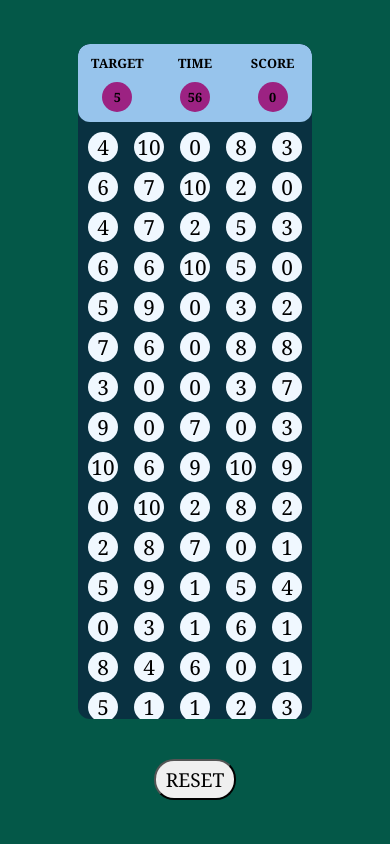
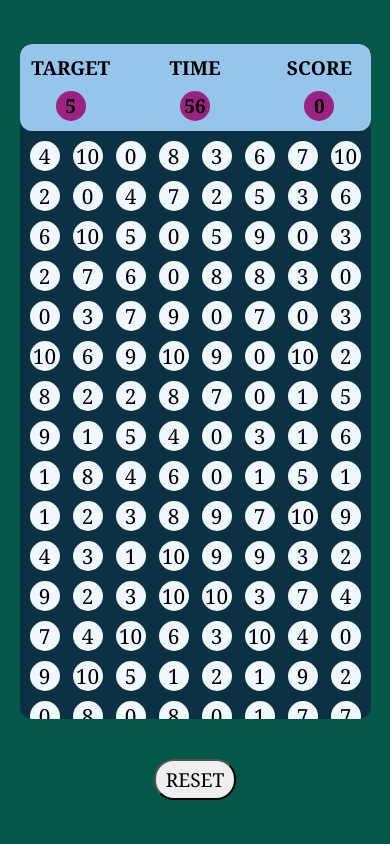
Before and after one commit to satya-supercluster/Bubble_game, a plain HTML site: page index.html in a window 390 px wide. Drawn offline with Linux system fonts and the light colour scheme.

Commit message:
Update style.css

```diff
--- a/style.css
+++ b/style.css
@@ -122,15 +122,15 @@ body{
     }
 }
 @media (max-width:500px){
-    /* #window{
+    .window{
         width:90vw;
-    } */
+    }
     /* #ginfo{
         height:15vh;
     } */
     #ginfo .part{
         width:20%;
-        font-size:.8em;
+        font-size:1.2em;
     }
     #bubbles{
         margin: 5px 5px;
```
